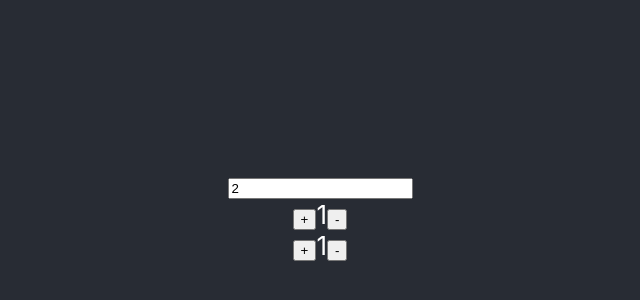
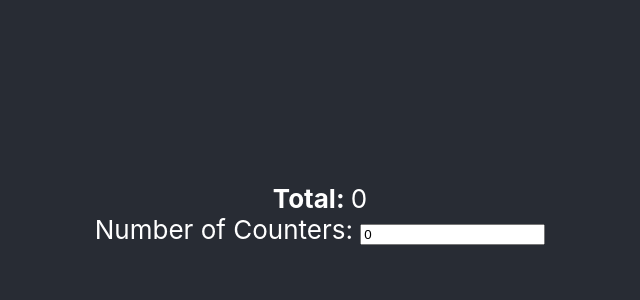
Before and after one commit to wongte/react-counter-group-component, a React (Create React App) app: page / in a window 1280 px wide. Shown: the part 186-486 px from the top of the page, without its empty margins (320-960 px from the left). Built offline with nearby package versions, Linux system fonts and the light colour scheme.

Commit message:
[Terrence] - add total sum for all counters

```diff
--- a/src/components/Counter.js
+++ b/src/components/Counter.js
@@ -1,5 +1,6 @@
 import React, { Component } from 'react'
 import PropTypes from 'prop-types'
+import { INITIAL_NUMBER_OF_COUNTER } from '../constants/constants'
 
 class Counter extends Component {
     constructor(props) {
@@ -8,7 +9,14 @@ class Counter extends Component {
         this.decrementCounter = this.decrementCounter.bind(this)
 
         this.state = {
-            counter: 1
+            counter: INITIAL_NUMBER_OF_COUNTER
+        }
+    }
+
+    componentDidUpdate(prevProp, prevState) {
+        if (prevState.counter !== this.state.counter) {
+            // counter is updated
+            this.props.onValueChange(this.state.counter - prevState.counter)
         }
     }
 
--- a/src/components/CounterGroup.js
+++ b/src/components/CounterGroup.js
@@ -8,8 +8,10 @@ export default class CounterGroup extends Component {
         super(props)
 
         this.onChange = this.onChange.bind(this)
+        this.onCounterChanged = this.onCounterChanged.bind(this)
         this.state = {
-             numberOfCounters: INITIAL_NUMBER_OF_COUNTER
+             numberOfCounters: 0,
+             total: 0
         }
     }
 
@@ -23,16 +25,25 @@ export default class CounterGroup extends Component {
             result = parseInt(value)
         }
         this.setState(prevState => ({
-            numberOfCounters: result
+            numberOfCounters: result,
+            total: result * INITIAL_NUMBER_OF_COUNTER
+        }))
+    }
+
+    onCounterChanged(delta) {
+        this.setState(prevState => ({
+            total: prevState.total + delta
         }))
     }
 
     render() {
         return (
             <div>
-            <input value={this.state.numberOfCounters} onChange={this.onChange}/>
+            <span><strong>Total: </strong>{this.state.total}</span><br></br>
+            <label>Number of Counters: </label><input value={this.state.numberOfCounters} onChange={this.onChange}/>
                 {
-                    [...Array(this.state.numberOfCounters)].map((_, index) => <Counter key={index}/>)
+                    [...Array(this.state.numberOfCounters)]
+                        .map((_, index) => <Counter key={index} onValueChange={this.onCounterChanged}/>)
                 }
             </div>
         )
```
